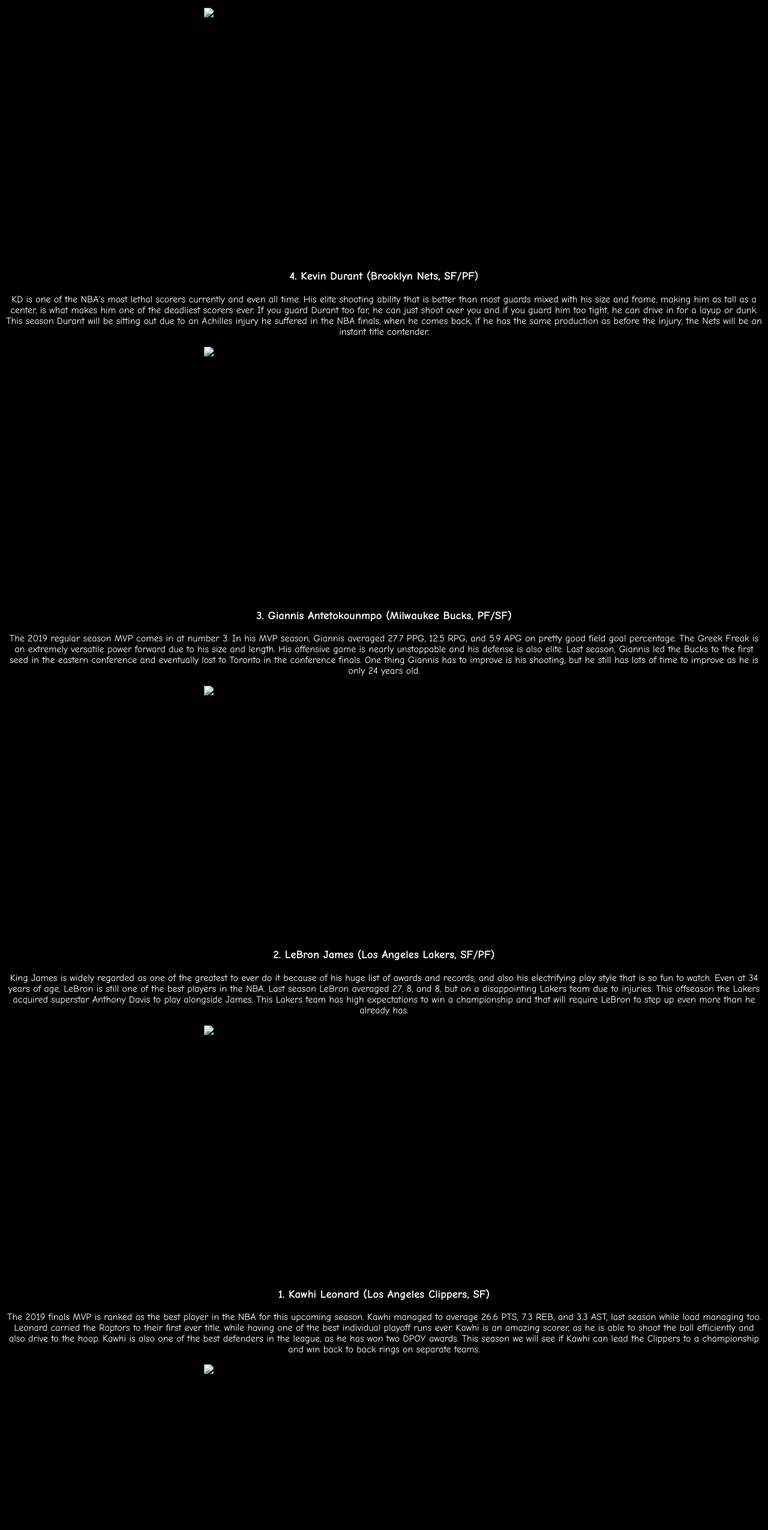
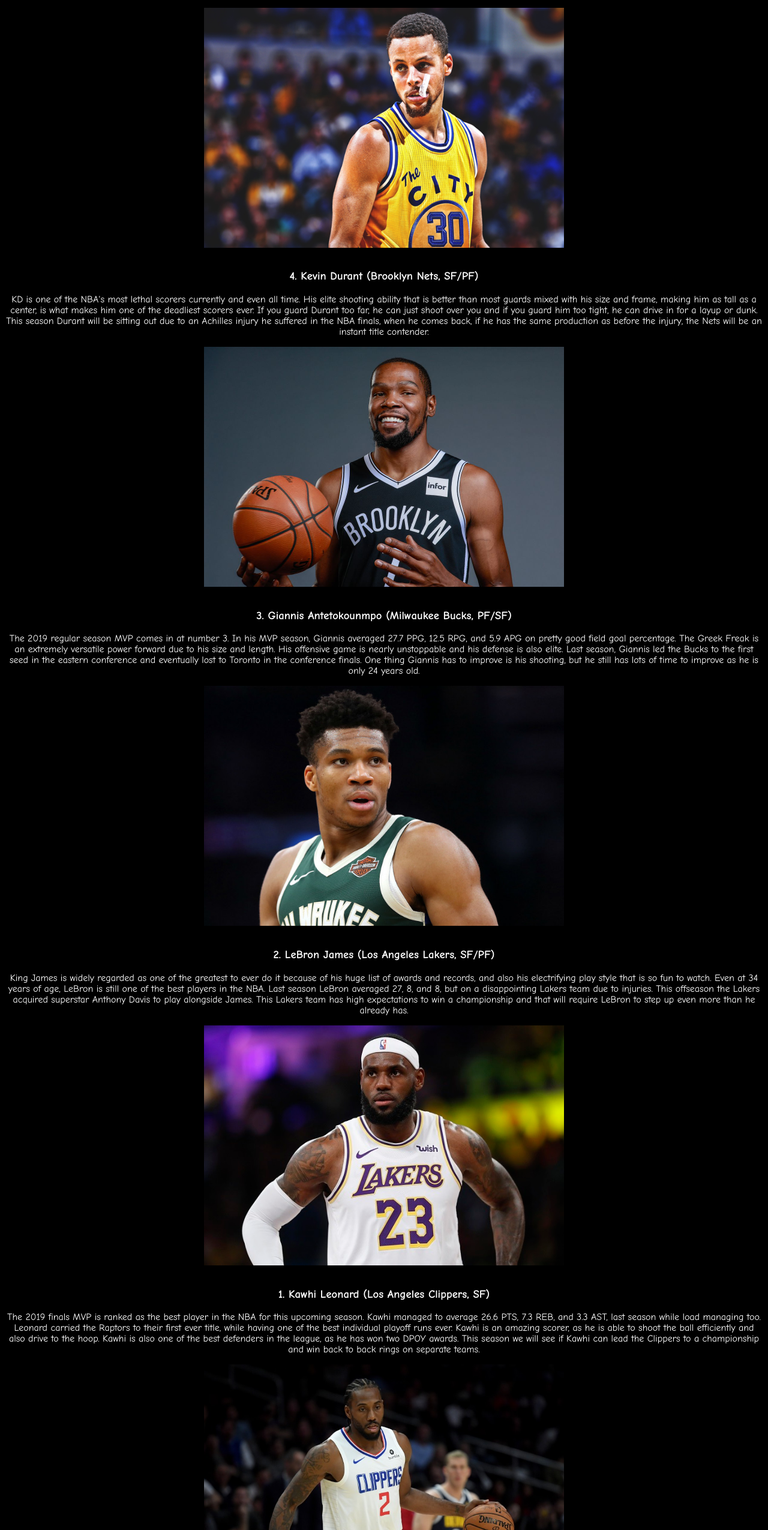
Before and after one commit to zengjerry/home, a plain HTML site: page 5-1.html in a window 1280 px wide. Shown: the part 250-2800 px from the top of the page at 60% size. Drawn offline with Linux system fonts and the light colour scheme; the site is published under a folder, as on GitHub Pages, so addresses that start at the root find nothing.

Commit message:
Update 5-1.html

```diff
--- a/5-1.html
+++ b/5-1.html
@@ -22,29 +22,29 @@
 		<h1>5-1</h1>
 		<h3>5. Stephen Curry (Golden State Warriors, PG)</h3>
 		<p>Steph Curry is one of the best three-point sharpshooters ever. He revolutionized the modern day NBA and transformed it into a three point shooting league. The back to back MVP averaged 27, 5, and 5 last season on near 50, 40, 90 club shooting. Curry suffered from a few injuries during the season, but managed to stay relatively healthy in the playoffs to help the Warriors make the finals yet again. The one thing Curry lacks, that isn’t already at an elite level for a guard, is his defense, which is about average, but when you can shoot the ball like Curry does, it won’t concern you that much.</p>
-		<img src="/images/curry.jpg" alt="Stephen Curry" style="width:600px;height:400px">
+		<img src="images/curry.jpg" alt="Stephen Curry" style="width:600px;height:400px"/>
 		<br>
 		<h3>4. Kevin Durant (Brooklyn Nets, SF/PF)</h3>
 		<p>KD is one of the NBA's most lethal scorers currently and even all time. His elite shooting ability that is better than most guards mixed with his size and frame, making him as tall as a center, is what makes him one of the deadliest scorers ever. If you guard Durant too far, he can just shoot over you and if you guard him too tight, he can drive in for a layup or dunk. This season Durant will be sitting out due to an Achilles injury he suffered in the NBA finals, when he comes back, if he has the same production as before the injury, the Nets will be an instant title contender.</p>
-		<img src="/images/durant.jpg" alt="Kevin Durant" style="width:600px;height:400px">
+		<img src="images/durant.jpg" alt="Kevin Durant" style="width:600px;height:400px"/>
 		<br>
 		<h3>3. Giannis Antetokounmpo (Milwaukee Bucks, PF/SF)</h3>
 		<p>The 2019 regular season MVP comes in at number 3.  In his MVP season, Giannis averaged 27.7 PPG, 12.5 RPG, and 5.9 APG on pretty good field goal percentage. The Greek Freak is an extremely versatile power forward due to his size and length. His offensive game is nearly unstoppable and his defense is also elite. Last season, Giannis led the Bucks to the first seed in the eastern conference and eventually lost to Toronto in the conference finals. One thing Giannis has to improve is his shooting, but he still has lots of time to improve as he is only 24 years old.</p>
-		<img src="/images/giannis.jpg" alt="Giannis Antetokounmpo" style="width:600px;height:400px">
+		<img src="images/giannis.jpg" alt="Giannis Antetokounmpo" style="width:600px;height:400px"/>
 		<br>
 		<h3>2. LeBron James (Los Angeles Lakers, SF/PF)</h3>
 		<p>King James is widely regarded as one of the greatest to ever do it because of his huge list of awards and records, and also his electrifying play style that is so fun to watch. Even at 34 years of age, LeBron is still one of the best players in the NBA. Last season LeBron averaged 27, 8, and 8, but on a disappointing Lakers team due to injuries. This offseason the Lakers acquired superstar Anthony Davis to play alongside James. This Lakers team has high expectations to win a championship and that will require LeBron to step up even more than he already has.</p>
-		<img src="/images/james.jpg" alt="LeBron James" style="width:600px;height:400px">
+		<img src="images/james.jpg" alt="LeBron James" style="width:600px;height:400px"/>
 		<br>
 		<h3>1. Kawhi Leonard (Los Angeles Clippers, SF)</h3>
 		<p>The 2019 finals MVP is ranked as the best player in the NBA for this upcoming season. Kawhi managed to average 26.6 PTS, 7.3 REB, and 3.3 AST, last season while load managing too. Leonard carried the Raptors to their first ever title, while having one of the best individual playoff runs ever. Kawhi is an amazing scorer, as he is able to shoot the ball efficiently and also drive to the hoop. Kawhi is also one of the best defenders in the league, as he has won two DPOY awards. This season we will see if Kawhi can lead the Clippers to a championship and win back to back rings on separate teams.</p>
-		<img src="/images/leonard.jpg" alt="Kawhi Leonard" style="width:600px;height:400px">
+		<img src="images/leonard.jpg" alt="Kawhi Leonard" style="width:600px;height:400px"/>
 		<br>
 
 		<a href="10-6.html" class="previous">&laquo; 10-6</a>
 
 		<a href="https://validator.w3.org/nu/#file">
-		<img src="/images/w3c.png" width="165" height="64" alt="W3C">
+		<img src="images/w3c.png" width="165" height="64" alt="W3C"/>
 		</a>
 	</body>
 </html>
```
